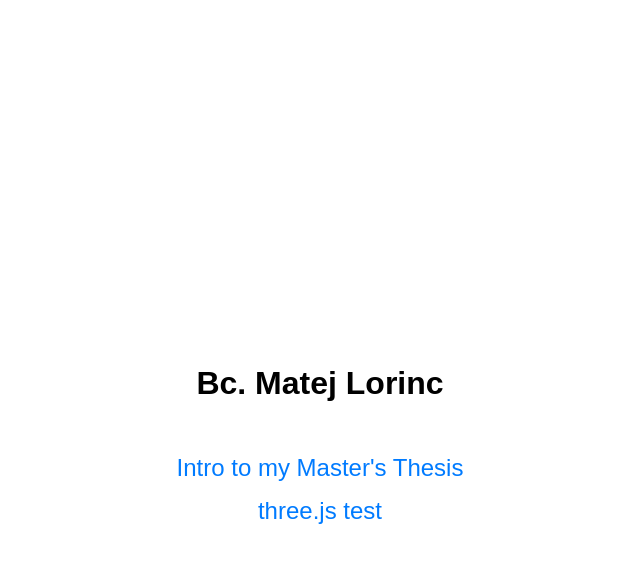
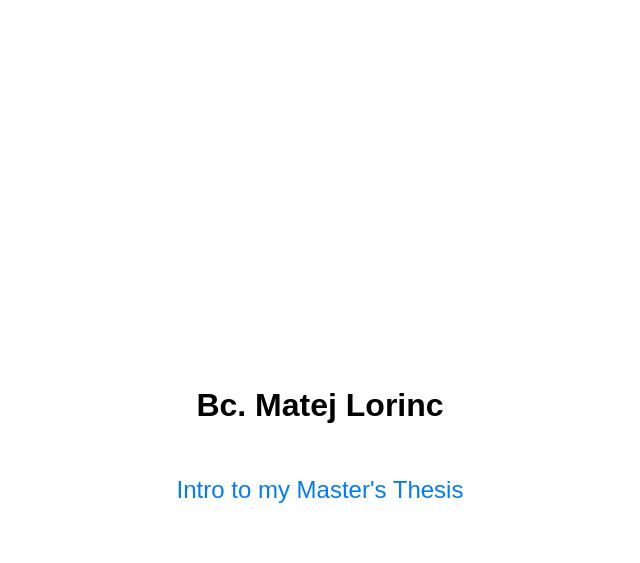
Before and after one commit to satosamo/satosamo.github.io, a Jekyll site: the page index.html, which Jekyll copies as it is, in a window 1280 px wide. Shown: the top 563 px of the page, without its empty margins (320-960 px from the left). Built offline with Jekyll 4.4.1, drawn with Linux system fonts in a browser that asks for light colours.

Commit message:
Update index.html

```diff
--- a/index.html
+++ b/index.html
@@ -38,7 +38,6 @@
 
     <ul class="link-list">
         <li><a href="articles/0_intro.html">Intro to my Master's Thesis</a></li>
-        <li><a href="articles/testthreejs.html">three.js test</a></li>
     </ul>
 </body>
 </html>
```
